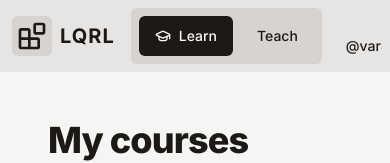
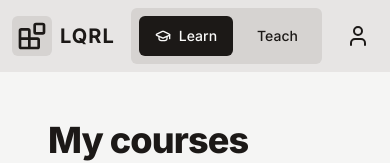
Before and after one commit to Learn-Quickly/lqrl, a Next.js app: page / in a window 390 px wide. Shown: the top 163 px of the page. Built offline with nearby package versions, Linux system fonts and the light colour scheme.

Commit message:
fix layout overflow

```diff
--- a/app/layout.tsx
+++ b/app/layout.tsx
@@ -18,7 +18,7 @@ export default function RootLayout({
   children: React.ReactNode;
 }>) {
   return (
-    <html lang="en">
+    <html lang="en" className="min-h-dvh md:max-h-dvh md:overflow-hidden">
       <body
         className={cn(
           "flex min-h-dvh flex-col bg-stone-100 font-sans text-stone-900 antialiased md:h-dvh md:max-h-dvh md:flex-row",
@@ -26,7 +26,9 @@ export default function RootLayout({
         )}
       >
         <Navigation />
+        <div className="w-full max-w-full overflow-y-auto">
         {children}
+        </div>
       </body>
     </html>
   );
--- a/components/app-nav.tsx
+++ b/components/app-nav.tsx
@@ -2,7 +2,7 @@
 
 import Link from "next/link";
 import { usePathname } from "next/navigation";
-import { Blocks, GraduationCap, UsersRound, LogOut } from "lucide-react";
+import { Blocks, GraduationCap, UsersRound, User, LogOut } from "lucide-react";
 import { Button } from "@/components/ui/button";
 
 export function Navigation() {
@@ -10,7 +10,7 @@ export function Navigation() {
   const teachPath = pathname.includes("/teach");
 
   return (
-    <nav className="flex flex-col justify-between bg-primary-200 p-2 md:h-dvh md:p-3">
+    <nav className="flex flex-col justify-between w-full max-w-full md:w-fit bg-primary-200 p-2 md:h-dvh md:p-3">
       <div className="flex flex-col gap-3">
         <div className="flex items-center justify-between gap-3 md:flex-col md:items-start">
           <Link href="/" className="flex items-center gap-2 p-1 md:p-4">
@@ -35,9 +35,9 @@ export function Navigation() {
               </Link>
             </Button>
           </div>
-          <div className="flex items-center gap-0.5 self-end overflow-hidden md:hidden">
+          <div className="flex items-center self-center gap-0.5 overflow-hidden md:hidden">
             <Button variant="ghost" size="sm">
-              <span className="font-medium">@var404</span>
+              <User />
             </Button>
           </div>
         </div>
```
